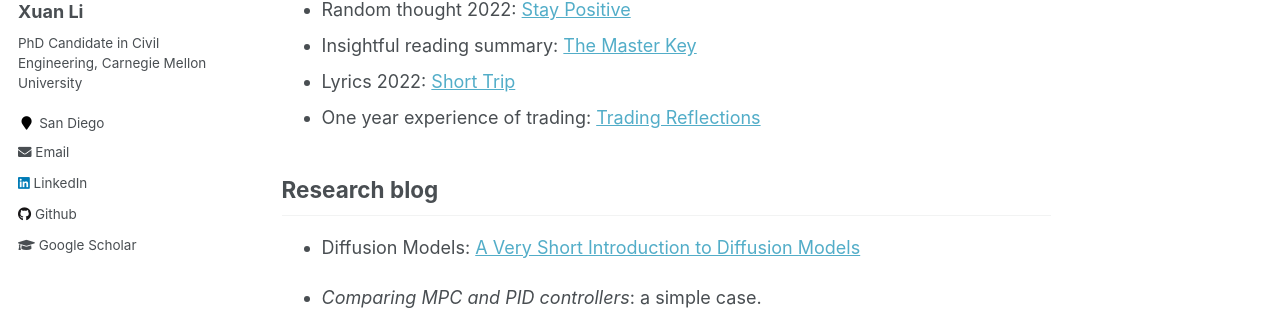
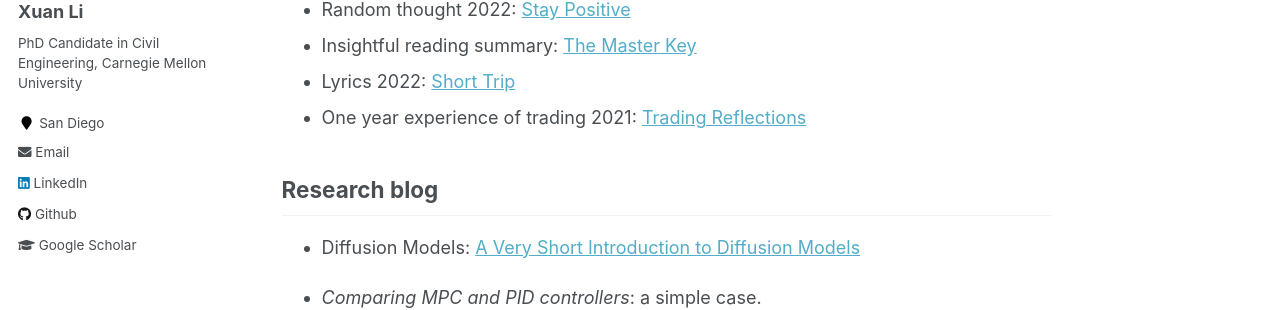
Before and after one commit to milanlx/milanlx.github.io, a Jekyll site: the page built from _pages/blog.md, in a window 1280 px wide and 1065 px high. Shown: the part 302-612 px from the top of the window. Built offline with Jekyll 4.4.1, drawn with Linux system fonts in a browser that asks for light colours.

Commit message:
Update blog.md

```diff
--- a/_pages/blog.md
+++ b/_pages/blog.md
@@ -10,7 +10,7 @@ Personal blog
 * Random thought 2022: [Stay Positive](https://milanlx.github.io/files/trading_2022_thoughts.pdf)
 * Insightful reading summary: [The Master Key](https://milanlx.github.io/files/blogs/the_master_key.pdf)
 * Lyrics 2022: [Short Trip](https://milanlx.github.io/files/short_trip.pdf)
-* One year experience of trading: [Trading Reflections](https://milanlx.github.io/files/trading_reflection.pdf)
+* One year experience of trading 2021: [Trading Reflections](https://milanlx.github.io/files/trading_reflection.pdf)
 
 
 Research blog
```
